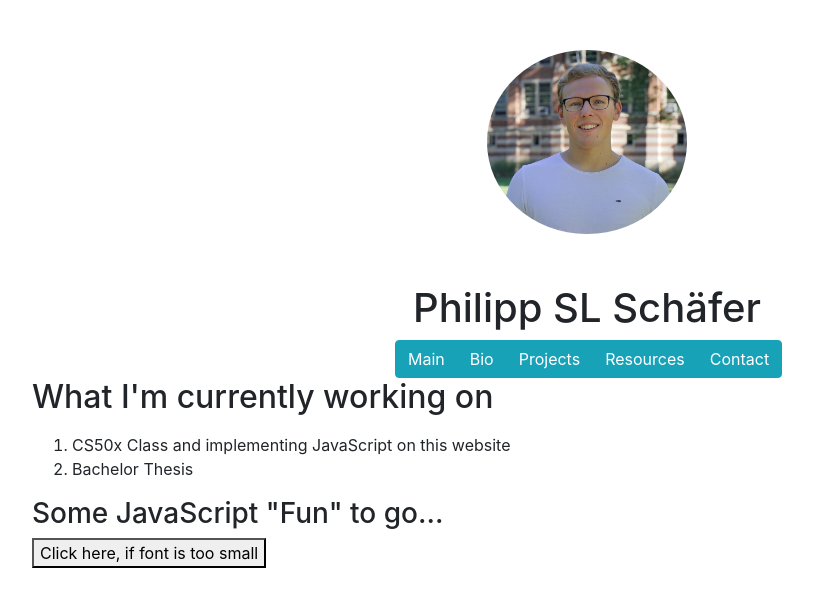
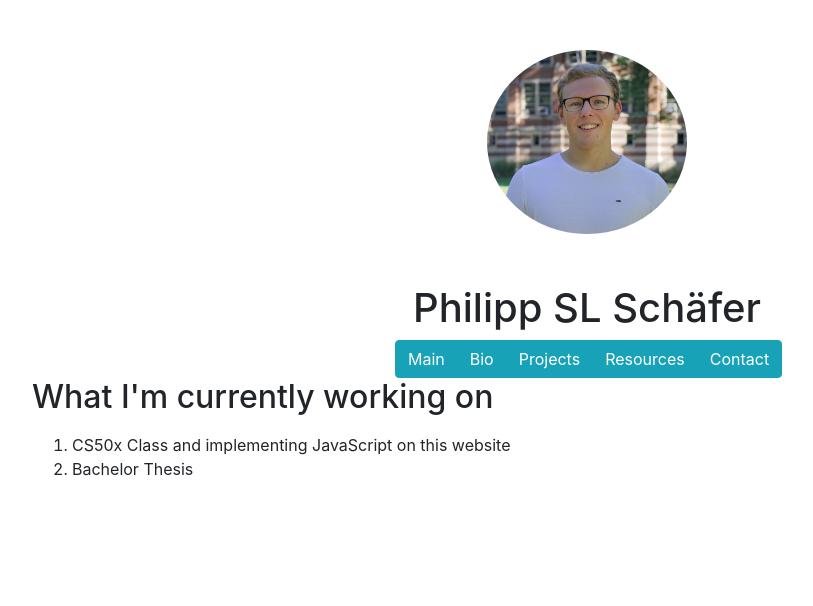
Before and after one commit to schae211/PhilippSLSchaefer, a plain HTML site: page projects.html in a window 1280 px wide. Shown: the whole page, without its empty margins (53-866 px from the left). Drawn offline with nearby package versions, Linux system fonts and the light colour scheme.

Commit message:
Update projects.html

```diff
--- a/projects.html
+++ b/projects.html
@@ -29,8 +29,6 @@
                         <li>Bachelor Thesis</li>
                     </ol>
                 </p>
-            <h3 id="fun">Some JavaScript "Fun" to go...</h3>
-            <button type="button" onclick="document.getElementById('fun').style.fontSize='100px'">Click here, if font is too small</button>
-        </div>
+         </div>
     </body>
 </html>
```
